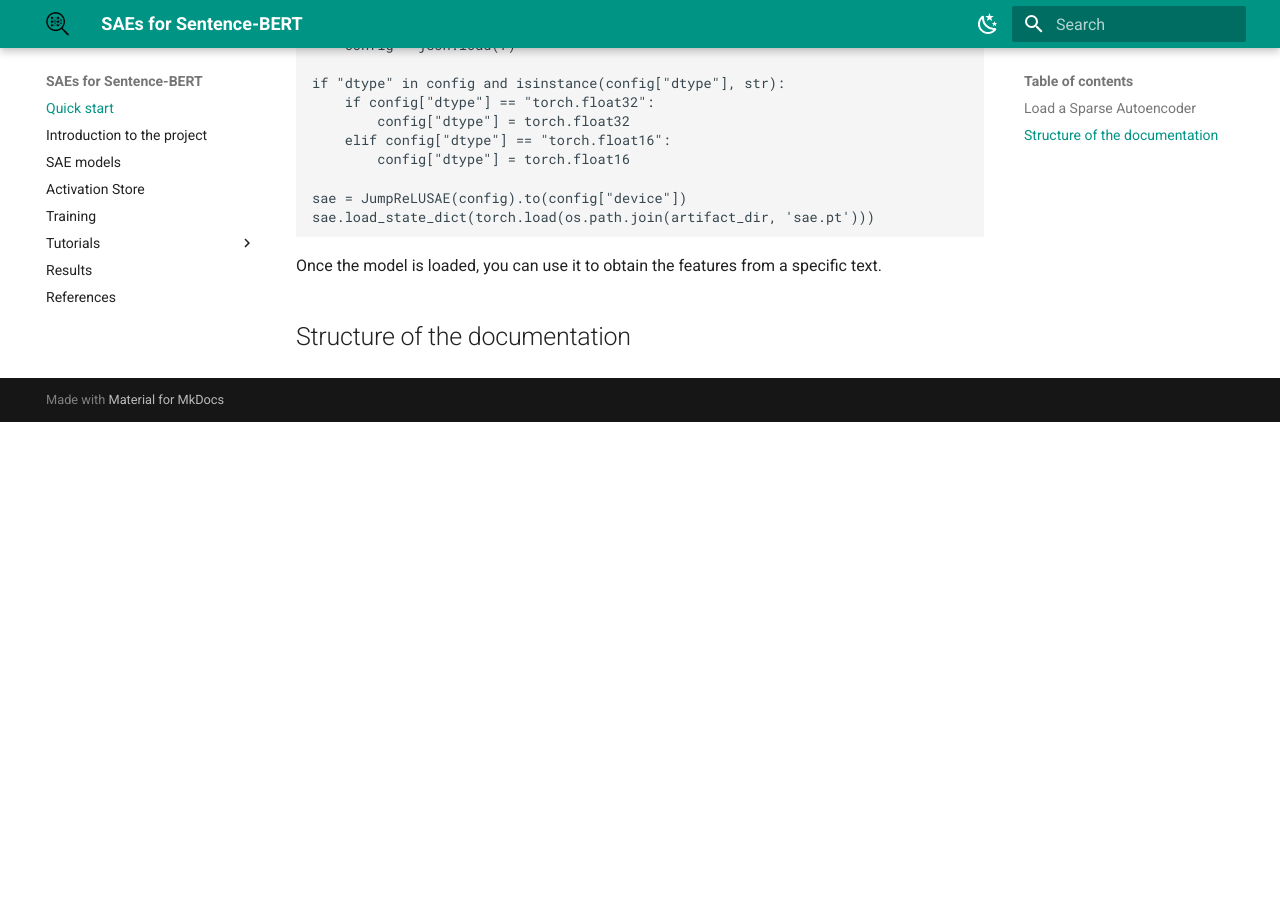
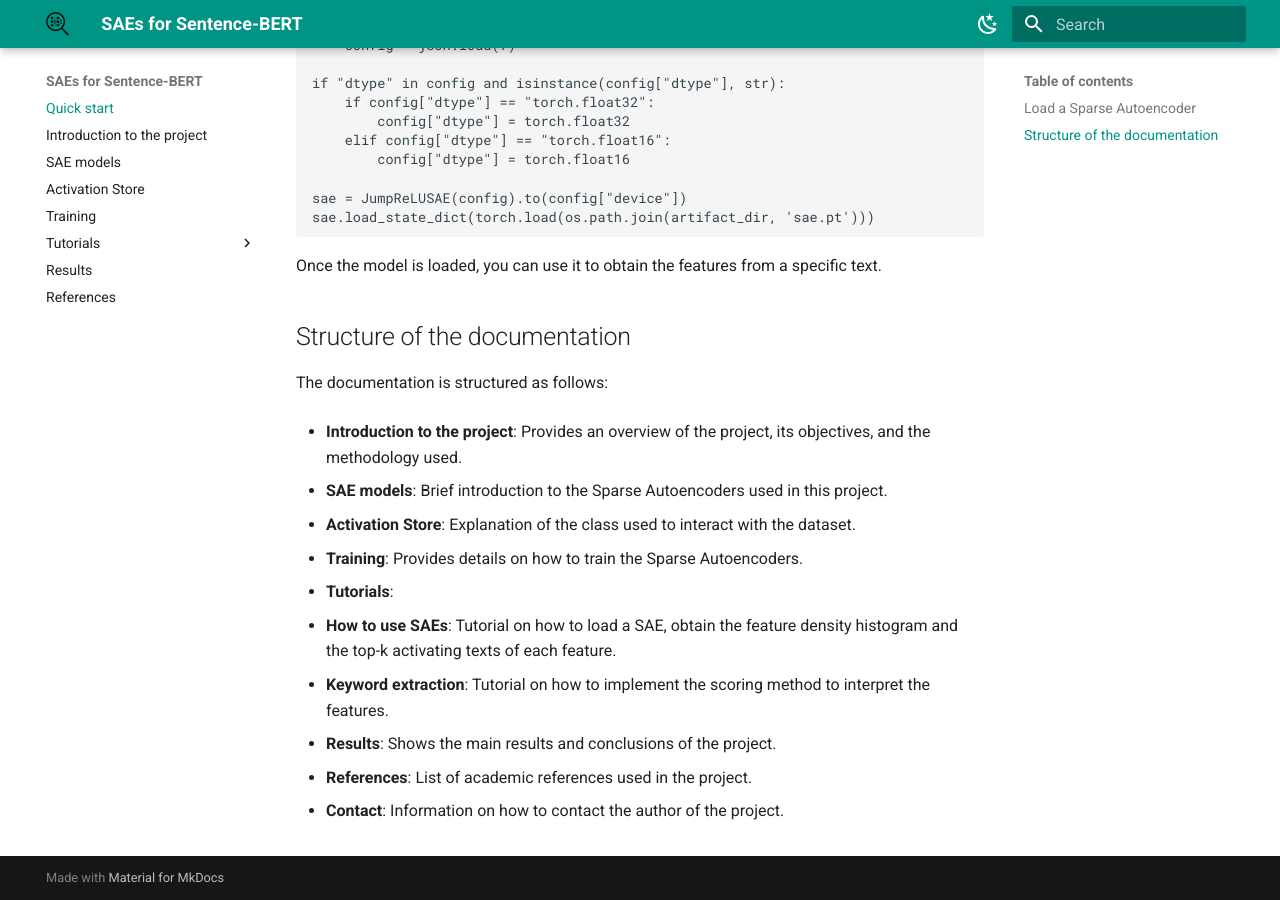
Before and after one commit to Yb1ku/SAEs-for-Sentence-BERT, an MkDocs documentation site: the page built from docs/index.md, in a window 1280 px wide and 900 px high, scrolled down 1369 px. Built offline with MkDocs 1.6.1 and Material for MkDocs 9.7.7, drawn with Linux system fonts in a browser that asks for light colours; before the commit the page ends 1791 px from its top, so only the background shows below that.

Commit message:
Documentation update

```diff
--- a/docs/index.md
+++ b/docs/index.md
@@ -61,3 +61,25 @@ sae.load_state_dict(torch.load(os.path.join(artifact_dir, 'sae.pt')))
 Once the model is loaded, you can use it to obtain the features from a specific text.
 
 ## Structure of the documentation
+
+The documentation is structured as follows:
+
+- **Introduction to the project**: Provides an overview of the project, its objectives, and the
+methodology used.
+
+- **SAE models**: Brief introduction to the Sparse Autoencoders used in this project.
+
+- **Activation Store**: Explanation of the class used to interact with the dataset.
+
+- **Training**: Provides details on how to train the Sparse Autoencoders.
+
+- **Tutorials**:
+  - **How to use SAEs**: Tutorial on how to load a SAE, obtain the feature density histogram and the top-k
+activating texts of each feature.
+  - **Keyword extraction**: Tutorial on how to implement the scoring method to interpret the features.
+
+- **Results**: Shows the main results and conclusions of the project.
+
+- **References**: List of academic references used in the project.
+
+- **Contact**: Information on how to contact the author of the project.
```
Also changed, not shown: docs/introduction.md (+0 -15 lines), 1 other file.
